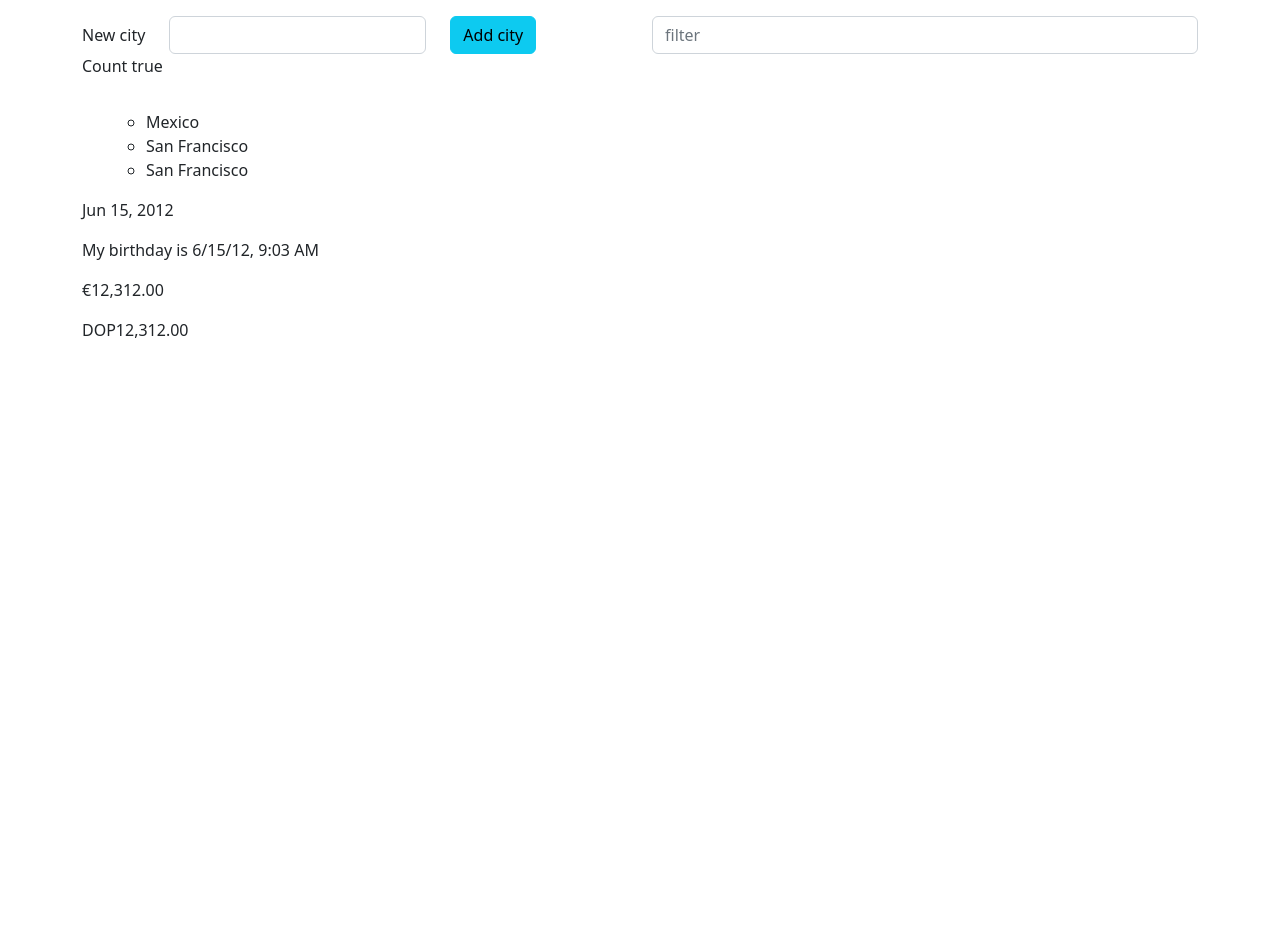
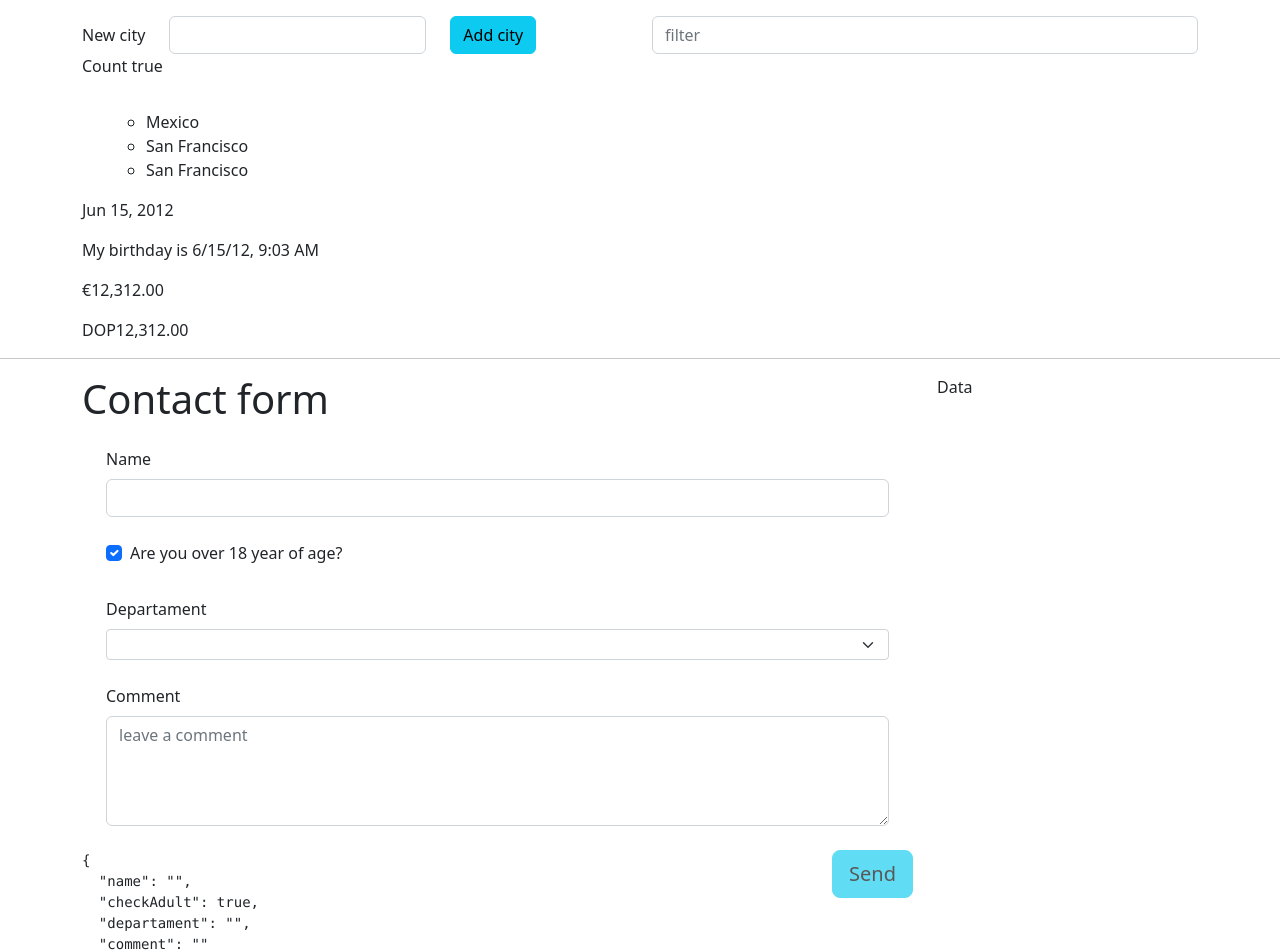
Before and after one commit to jesus014/basicangular, an Angular app: page / in a window 1280 px wide. Shown: the top 952 px of the page. Before the commit the page ends 800 px from the top, so only its background shows below. Built offline with nearby package versions, Linux system fonts and the light colour scheme.

Commit message:
uso de los formularios basicos en angular, usando ngmodel para la asignacion de los campos

```diff
--- a/src/app/app.component.html
+++ b/src/app/app.component.html
@@ -54,3 +54,14 @@
     <p>{{'12312'|currency:'DOP'}}</p>
   </div>
 </div>
+
+<hr>
+
+<div class="container">
+<div class="row">
+  <div class="col-9">
+    <app-contact></app-contact>
+  </div>
+  <div class="col-3">Data</div>
+</div>
+</div>
--- a/src/app/app.module.ts
+++ b/src/app/app.module.ts
@@ -8,6 +8,7 @@ import { ButtonComponent } from './button/button.component';
 import { FormNewItemComponent } from './form-new-item/form-new-item.component';
 import { CitiesComponent } from './cities/cities.component';
 import { FilterPipe } from './pipes/filter.pipe';
+import { ContactComponent } from './contact/contact.component';
 
 @NgModule({
   declarations: [
@@ -15,7 +16,8 @@ import { FilterPipe } from './pipes/filter.pipe';
     ButtonComponent,
     FormNewItemComponent,
     CitiesComponent,
-    FilterPipe
+    FilterPipe,
+    ContactComponent
   ],
   imports: [
     BrowserModule,
--- /dev/null
+++ b/src/app/contact/contact.component.html
@@ -0,0 +1,38 @@
+<h1>Contact form</h1>
+
+<!--Uso de formularios basicos-->
+<form (ngSubmit)="onSubmit(contactForm.value)" #contactForm="ngForm">
+  <div class="m-4">
+    <label for="name" class="form-label">Name</label>
+    <!-- se crea la referencia con  el modelo, se asigna un nombre para poder hacer la comparacion y pueda salir el alert-->
+    <input type="text" class="form-control" id="name" name="name" [(ngModel)]="model.name" required #name="ngModel">
+    <!-- deacuerdo a la propiedad #name se validan los campos-->
+    <div [hidden]="name.valid ||name.pristine" class="alert alert-danger">This field is required</div>
+  </div>
+  <div class="m-4 form-check">
+    <label for="checkAdult" class="form-label">Are you over 18 year of age?</label>
+    <input type="checkbox" class="form-check-input" id="checkAdult" name="checkAdult"  [(ngModel)]="model.checkAdult" required  #checkAdult="ngModel">
+    <div [hidden]="checkAdult.valid ||checkAdult.pristine"  class="alert alert-danger">This field is required</div>
+  </div>
+  <div class="m-4">
+    <label for="departament" class="form-label">Departament</label>
+    <select name="departament" id="departament" class="form-select form-select-sm"  [(ngModel)]="model.departament" >
+      <option selected> Open this select menu</option>
+      <option value="marketing"> Marketing</option>
+      <option value="sales"> Sales</option>
+      <option value="other"> Other</option>
+    </select>
+  </div>
+
+  <div class="m-4">
+    <label for="comment" class="form-label">Comment</label>
+    <textarea type="comment" class="form-control" id="comment"  rows="4" placeholder="leave a comment" name="comment"  [(ngModel)]="model.comment" required #comment="ngModel"></textarea>
+    <div [hidden]="comment.valid ||comment.pristine"  class="alert alert-danger">This field is required</div>
+  </div>
+
+  <div class="d float-end">
+    <button class="btn btn-info btn-lg" [disabled]="contactForm.invalid">Send</button>
+  </div>
+</form>
+
+<pre>{{contactForm.value|json}}</pre>
--- /dev/null
+++ b/src/app/contact/contact.component.ts
@@ -0,0 +1,37 @@
+import { Component, OnInit } from '@angular/core';
+import { NgForm } from '@angular/forms';
+
+interface ContactForm{
+  "name": string;
+  "checkAdult": boolean;
+  "departament": string;
+  "comment": string;
+}
+
+@Component({
+  selector: 'app-contact',
+  templateUrl: './contact.component.html',
+  styleUrls: ['./contact.component.css']
+})
+export class ContactComponent implements OnInit {
+
+  //creacion de modelo para hacer uso en el html para hacer binding con las propiedades
+  //
+  model:ContactForm = {
+    name: '',
+    checkAdult: true,
+    departament: '',
+    comment: '',
+
+  }
+
+  constructor() { }
+
+  ngOnInit(): void {
+  }
+
+  //creacion del metodo que se hace llamar en el formulario recibiendo informacion
+  onSubmit(formValues:NgForm): void {
+    console.log('Form values',formValues)
+  }
+}
```
Also changed, not shown: src/app/Informacion.md (+50 -1 lines), src/app/contact/contact.component.css (added), 1 other file (tests, documents, lock files or other folders).
